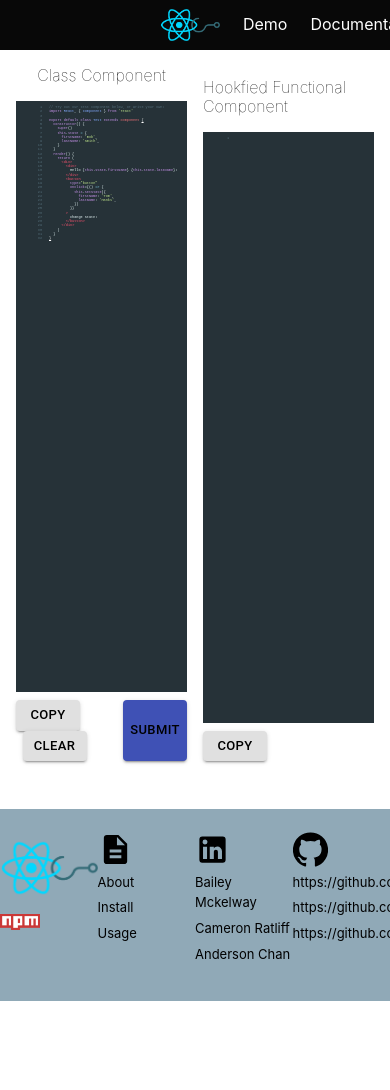
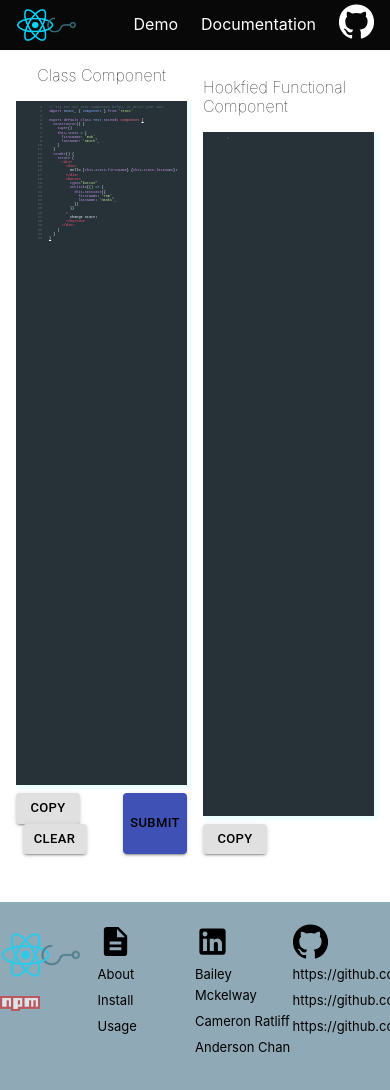
Before and after one commit to DigitalTranslate/ReactHookifyWebsite, a Next.js app: page /playground in a window 390 px wide. Shown: the top 1090 px of the page. Before the commit the page ends 1001 px from the top, so only its background shows below. Built offline with nearby package versions, Linux system fonts and the light colour scheme.

Commit message:
added 1 media query

```diff
--- a/components/Footer.js
+++ b/components/Footer.js
@@ -43,7 +43,7 @@ export default function Footer() {
             Anderson Chan
           </a>
         </div>
-        <div className="footer-section">
+        <div className="githubs footer-section ">
           <GitHubIcon fontSize="large" />
           <a href="https://github.com/BaileyMcKelway">
             https://github.com/BaileyMcKelway
@@ -84,17 +84,18 @@ export default function Footer() {
             transition: color 0.3s ease;
           }
           .footer-section a:hover {
-            color: #324A5F;
+            color: #324a5f;
           }
-          }
+
           footer img {
             opacity: 0.7;
             width: 80px;
+            transition: opacity 0.3s ease;
           }
           footer img:hover {
             opacity: 1;
           }
-          .with-logo img{
+          .with-logo img {
             padding-bottom: 10px;
           }
           #npm-logo {
--- a/components/Navbar.js
+++ b/components/Navbar.js
@@ -38,10 +38,7 @@ export default function Navbar() {
             flex-direction: row;
             background-color: #080808;
             height: 50px;
-            align-items: center;
-            justify-content: space-between;
-            padding-left: 10em;
-            padding-right: 10em;
+
           }
           .nav-right {
             display: flex;
--- a/styles/global.css
+++ b/styles/global.css
@@ -59,33 +59,6 @@ img {
   padding-top: 1.2em;
 }
 
-@media (min-width: 320px) {
-  .MuiDrawer-paperAnchorLeft {
-    display: none !important;
-  }
-  #logo-title {
-    display: none;
-  }
-  #documentation-container {
-    margin-left: auto;
-    align-self: center;
-  }
-}
-@media (min-width: 940px) {
-  .MuiDrawer-paperAnchorLeft {
-    display: flex !important;
-  }
-  #logo-title {
-    display: flex;
-  }
-  #documentation-container {
-    justify-content: center;
-    align-items: center;
-    width: 70%;
-    margin-left: 19.3em;
-  }
-}
-
 /* playground */
 .container-0 {
   display: flex;
@@ -117,8 +90,9 @@ img {
 
 .CodeMirror {
   /* height: 460px !important; */
-  height: 70vh !important;
+  height: 81vh !important;
   font-size: 0.9vw;
+  box-shadow: 3px 3px 1px 1px !important;
 }
 
 .playground-header {
@@ -204,3 +178,53 @@ img {
 #usage_example {
   margin-top: 30px;
 }
+
+/* Media Queries */
+@media (min-width: 320px) {
+  .MuiDrawer-paperAnchorLeft {
+    display: none !important;
+  }
+  #logo-title {
+    display: none;
+  }
+  #documentation-container {
+    margin-left: auto;
+    align-self: center;
+  }
+  nav {
+    align-items: center;
+    justify-content: space-between;
+    padding-left: 1em;
+    padding-right: 1em;
+  }
+  .githubs {
+    display: none;
+  }
+}
+@media (min-width: 635px) {
+  nav {
+    align-items: center;
+    justify-content: space-between;
+    padding-left: 10em;
+    padding-right: 10em;
+  }
+}
+@media (min-width: 940px) {
+  .MuiDrawer-paperAnchorLeft {
+    display: flex !important;
+  }
+  #logo-title {
+    display: flex;
+  }
+  #documentation-container {
+    justify-content: center;
+    align-items: center;
+    width: 70%;
+    margin-left: 19.3em;
+  }
+  .githubs {
+    display: flex;
+    flex-direction: column;
+    width: 25%;
+  }
+}
```
